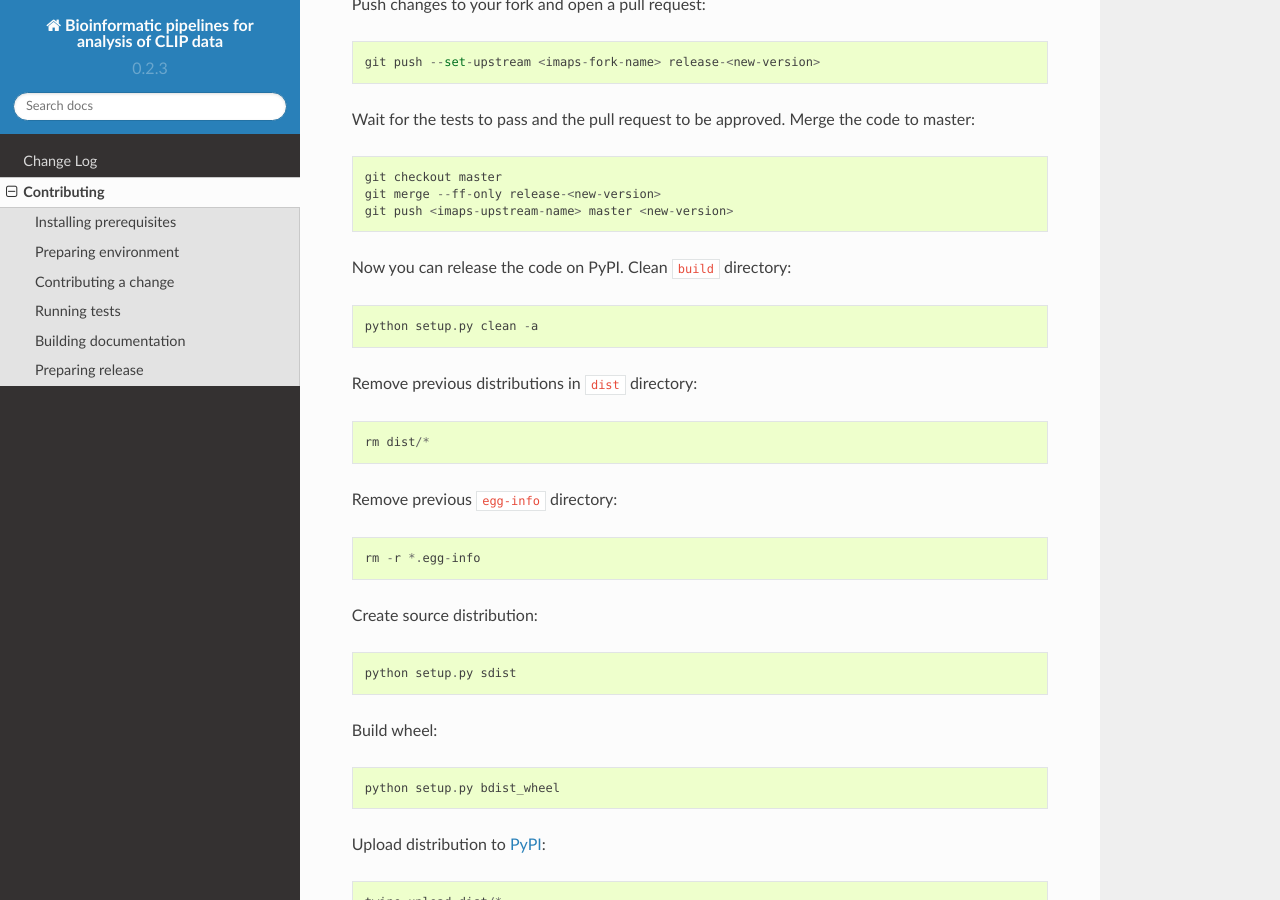
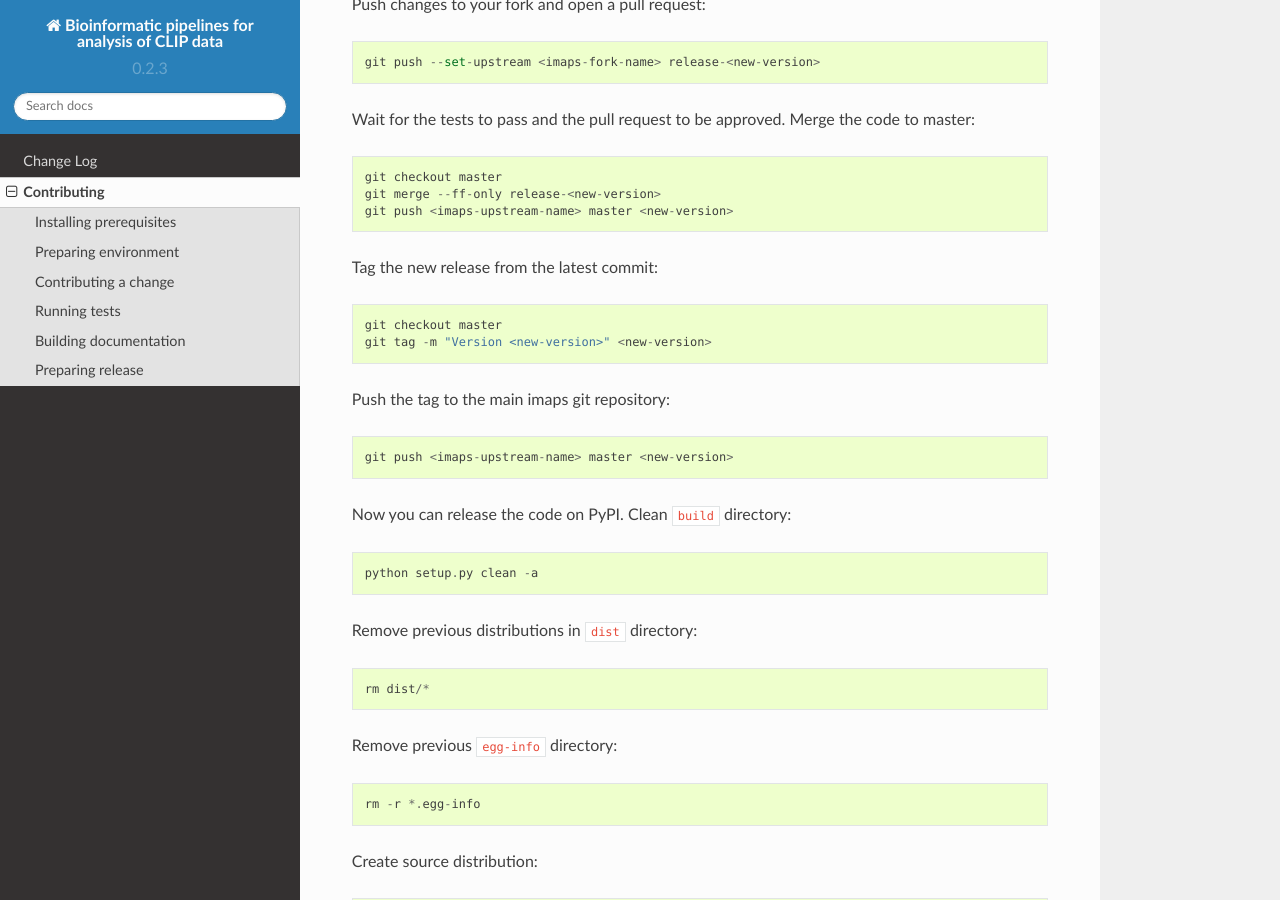
Before and after one commit to kkuret/imaps, a Sphinx documentation site: the page built from docs/contributing.rst, in a window 1280 px wide and 900 px high, scrolled down 2672 px. Built offline with Sphinx 7.4.7 and the Read the Docs theme 2.0.0, drawn with Linux system fonts in a browser that asks for light colours.

Commit message:
Add tagging instructions to contributing docs

```diff
--- a/docs/contributing.rst
+++ b/docs/contributing.rst
@@ -133,6 +133,15 @@ to master::
     git merge --ff-only release-<new-version>
     git push <imaps-upstream-name> master <new-version>
 
+Tag the new release from the latest commit::
+
+    git checkout master
+    git tag -m "Version <new-version>" <new-version>
+
+Push the tag to the main imaps git repository::
+
+    git push <imaps-upstream-name> master <new-version>
+
 Now you can release the code on PyPI. Clean ``build`` directory::
 
     python setup.py clean -a
```
Also changed, not shown: docs/CHANGELOG.rst (+9 -0 lines).
